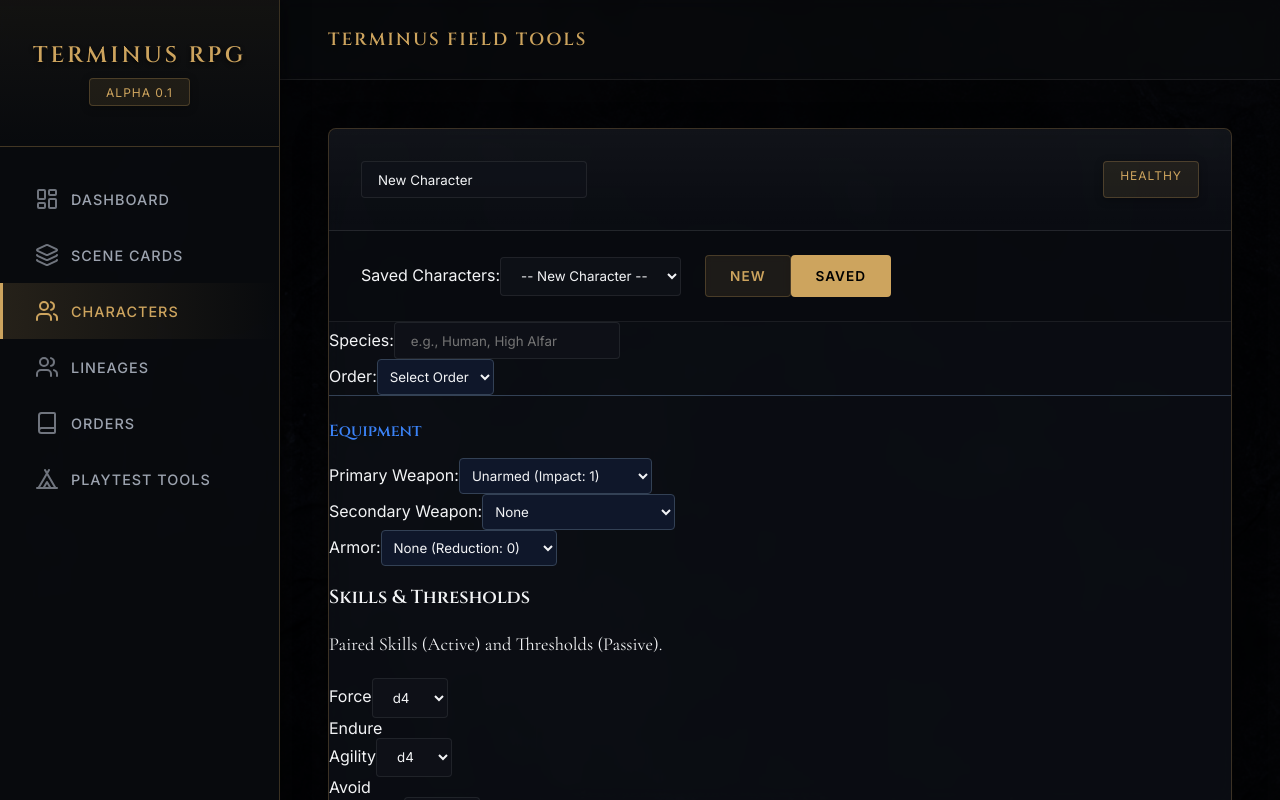
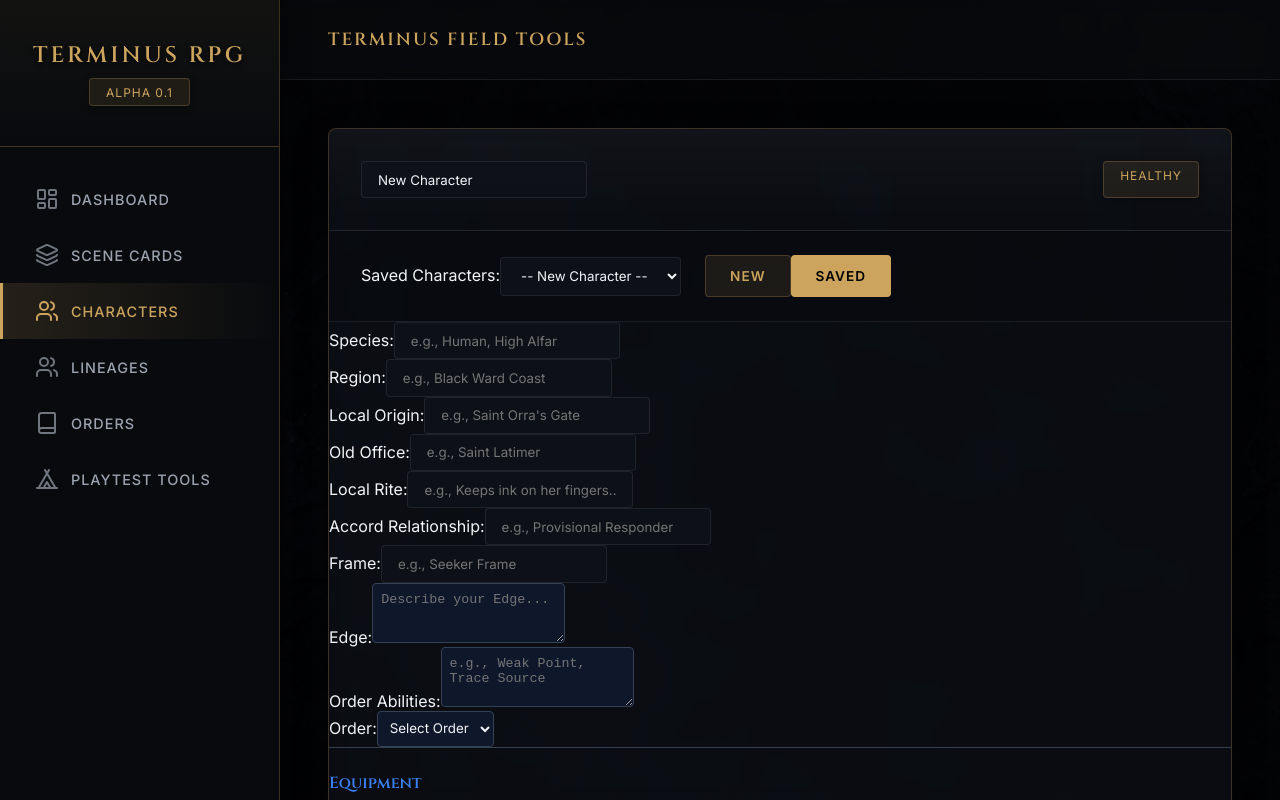
Before and after one commit to DHCross/Terminus_RPG, a React (Vite) app in the folder suite/: page /characters in a window 1280 px wide. Built offline with nearby package versions, Linux system fonts and the light colour scheme.

Commit message:
feat: expand character data model with additional fields and update character creation logic

```diff
--- a/suite/src/modules/terminus/character/CharacterCard.tsx
+++ b/suite/src/modules/terminus/character/CharacterCard.tsx
@@ -23,6 +23,14 @@ export function CharacterCard() {
   const [order, setOrder] = useState('');
   const [approach, setApproach] = useState('');
   const [signature, setSignature] = useState('');
+  const [frame, setFrame] = useState('');
+  const [edge, setEdge] = useState('');
+  const [orderAbilities, setOrderAbilities] = useState('');
+  const [region, setRegion] = useState('');
+  const [localOrigin, setLocalOrigin] = useState('');
+  const [oldOffice, setOldOffice] = useState('');
+  const [localRite, setLocalRite] = useState('');
+  const [accordRelationship, setAccordRelationship] = useState('');
   const [primaryWeapon, setPrimaryWeapon] = useState('unarmed');
   const [secondaryWeapon, setSecondaryWeapon] = useState('');
   const [armor, setArmor] = useState('none');
@@ -38,15 +46,27 @@ export function CharacterCard() {
   // Load selected character
   useEffect(() => {
     if (selectedCharacter) {
-      setName(selectedCharacter.name);
+      setName(selectedCharacter.name || 'New Character');
       setSpecies(selectedCharacter.species || '');
       setOrder(selectedCharacter.order || '');
       setApproach(selectedCharacter.approach || '');
       setSignature(selectedCharacter.signature || '');
+      setFrame(selectedCharacter.frame || '');
+      setEdge(selectedCharacter.edge || '');
+      setOrderAbilities(selectedCharacter.orderAbilities || '');
+      setRegion(selectedCharacter.region || '');
+      setLocalOrigin(selectedCharacter.localOrigin || '');
+      setOldOffice(selectedCharacter.oldOffice || '');
+      setLocalRite(selectedCharacter.localRite || '');
+      setAccordRelationship(selectedCharacter.accordRelationship || '');
       setPrimaryWeapon(selectedCharacter.primaryWeapon || 'unarmed');
       setSecondaryWeapon(selectedCharacter.secondaryWeapon || '');
       setArmor(selectedCharacter.armor || 'none');
-      setSkills(selectedCharacter.skills);
+      setSkills((selectedCharacter.skills as Record<string, Die>) || {
+        [SKILLS.FORCE]: 'd4',
+        [SKILLS.AGILITY]: 'd4',
+        [SKILLS.WILLPOWER]: 'd4'
+      });
       setIsDirty(false);
     } else {
       setName('New Character');
@@ -54,6 +74,14 @@ export function CharacterCard() {
       setOrder('');
       setApproach('');
       setSignature('');
+      setFrame('');
+      setEdge('');
+      setOrderAbilities('');
+      setRegion('');
+      setLocalOrigin('');
+      setOldOffice('');
+      setLocalRite('');
+      setAccordRelationship('');
       setPrimaryWeapon('unarmed');
       setSecondaryWeapon('');
       setArmor('none');
@@ -77,31 +105,31 @@ export function CharacterCard() {
   const availableSignatures = selectedOrderData?.signatures || [];
 
   const handleSave = () => {
-    if (selectedCharacter) {
-      updateCharacter(selectedCharacter.id, {
+    const characterPayload = {
       name,
       species,
       order,
       approach,
       signature,
+      frame,
+      edge,
+      orderAbilities,
+      region,
+      localOrigin,
+      oldOffice,
+      localRite,
+      accordRelationship,
       primaryWeapon,
       secondaryWeapon,
       armor,
       skills,
-      });
+    };
+
+    if (selectedCharacter) {
+      updateCharacter(selectedCharacter.id, characterPayload);
       addToast('success', `Character "${name}" updated successfully`);
     } else {
-      saveCharacter({
-        name,
-        species,
-        order,
-        approach,
-        signature,
-        primaryWeapon,
-        secondaryWeapon,
-        armor,
-        skills,
-      });
+      saveCharacter(characterPayload);
       addToast('success', `Character "${name}" created successfully`);
     }
     setIsDirty(false);
@@ -114,6 +142,14 @@ export function CharacterCard() {
     setOrder('');
     setApproach('');
     setSignature('');
+    setFrame('');
+    setEdge('');
+    setOrderAbilities('');
+    setRegion('');
+    setLocalOrigin('');
+    setOldOffice('');
+    setLocalRite('');
+    setAccordRelationship('');
     setPrimaryWeapon('unarmed');
     setSecondaryWeapon('');
     setArmor('none');
@@ -191,6 +227,78 @@ export function CharacterCard() {
             value={species}
             onChange={(e) => { setSpecies(e.target.value); setIsDirty(true); }}
             placeholder="e.g., Human, High Alfar"
+          />
+        </div>
+        <div className="detail-row">
+          <label>Region:</label>
+          <input
+            type="text"
+            value={region}
+            onChange={(e) => { setRegion(e.target.value); setIsDirty(true); }}
+            placeholder="e.g., Black Ward Coast"
+          />
+        </div>
+        <div className="detail-row">
+          <label>Local Origin:</label>
+          <input
+            type="text"
+            value={localOrigin}
+            onChange={(e) => { setLocalOrigin(e.target.value); setIsDirty(true); }}
+            placeholder="e.g., Saint Orra's Gate"
+          />
+        </div>
+        <div className="detail-row">
+          <label>Old Office:</label>
+          <input
+            type="text"
+            value={oldOffice}
+            onChange={(e) => { setOldOffice(e.target.value); setIsDirty(true); }}
+            placeholder="e.g., Saint Latimer"
+          />
+        </div>
+        <div className="detail-row">
+          <label>Local Rite:</label>
+          <input
+            type="text"
+            value={localRite}
+            onChange={(e) => { setLocalRite(e.target.value); setIsDirty(true); }}
+            placeholder="e.g., Keeps ink on her fingers..."
+          />
+        </div>
+        <div className="detail-row">
+          <label>Accord Relationship:</label>
+          <input
+            type="text"
+            value={accordRelationship}
+            onChange={(e) => { setAccordRelationship(e.target.value); setIsDirty(true); }}
+            placeholder="e.g., Provisional Responder"
+          />
+        </div>
+        <div className="detail-row">
+          <label>Frame:</label>
+          <input
+            type="text"
+            value={frame}
+            onChange={(e) => { setFrame(e.target.value); setIsDirty(true); }}
+            placeholder="e.g., Seeker Frame"
+          />
+        </div>
+        <div className="detail-row">
+          <label>Edge:</label>
+          <textarea
+            value={edge}
+            onChange={(e) => { setEdge(e.target.value); setIsDirty(true); }}
+            placeholder="Describe your Edge..."
+            style={{ flex: 1, backgroundColor: '#0f172a', color: '#f8fafc', border: '1px solid #334155', padding: '0.5rem', borderRadius: '0.25rem', minHeight: '60px' }}
+          />
+        </div>
+        <div className="detail-row">
+          <label>Order Abilities:</label>
+          <textarea
+            value={orderAbilities}
+            onChange={(e) => { setOrderAbilities(e.target.value); setIsDirty(true); }}
+            placeholder="e.g., Weak Point, Trace Source"
+            style={{ flex: 1, backgroundColor: '#0f172a', color: '#f8fafc', border: '1px solid #334155', padding: '0.5rem', borderRadius: '0.25rem', minHeight: '60px' }}
           />
         </div>
         <div className="detail-row">
--- a/suite/src/modules/terminus/character/useCharacterStorage.ts
+++ b/suite/src/modules/terminus/character/useCharacterStorage.ts
@@ -7,6 +7,14 @@ export interface CharacterData {
   order?: string;
   approach?: string;
   signature?: string;
+  frame?: string;
+  edge?: string;
+  orderAbilities?: string;
+  region?: string;
+  localOrigin?: string;
+  oldOffice?: string;
+  localRite?: string;
+  accordRelationship?: string;
   skills: Record<string, string>;
   primaryWeapon?: string;
   secondaryWeapon?: string;
@@ -59,9 +67,17 @@ export function useCharacterStorage() {
 
   const saveCharacter = (character: Omit<CharacterData, 'id' | 'createdAt' | 'updatedAt'>) => {
     const now = new Date().toISOString();
+    const generateId = () => {
+      try {
+        return crypto.randomUUID();
+      } catch {
+        return Math.random().toString(36).substring(2, 15) + Math.random().toString(36).substring(2, 15);
+      }
+    };
+
     const newCharacter: CharacterData = {
       ...character,
-      id: crypto.randomUUID(),
+      id: generateId(),
       createdAt: now,
       updatedAt: now,
     };
```
Lines whose indentation alone changed are shown as unchanged.
